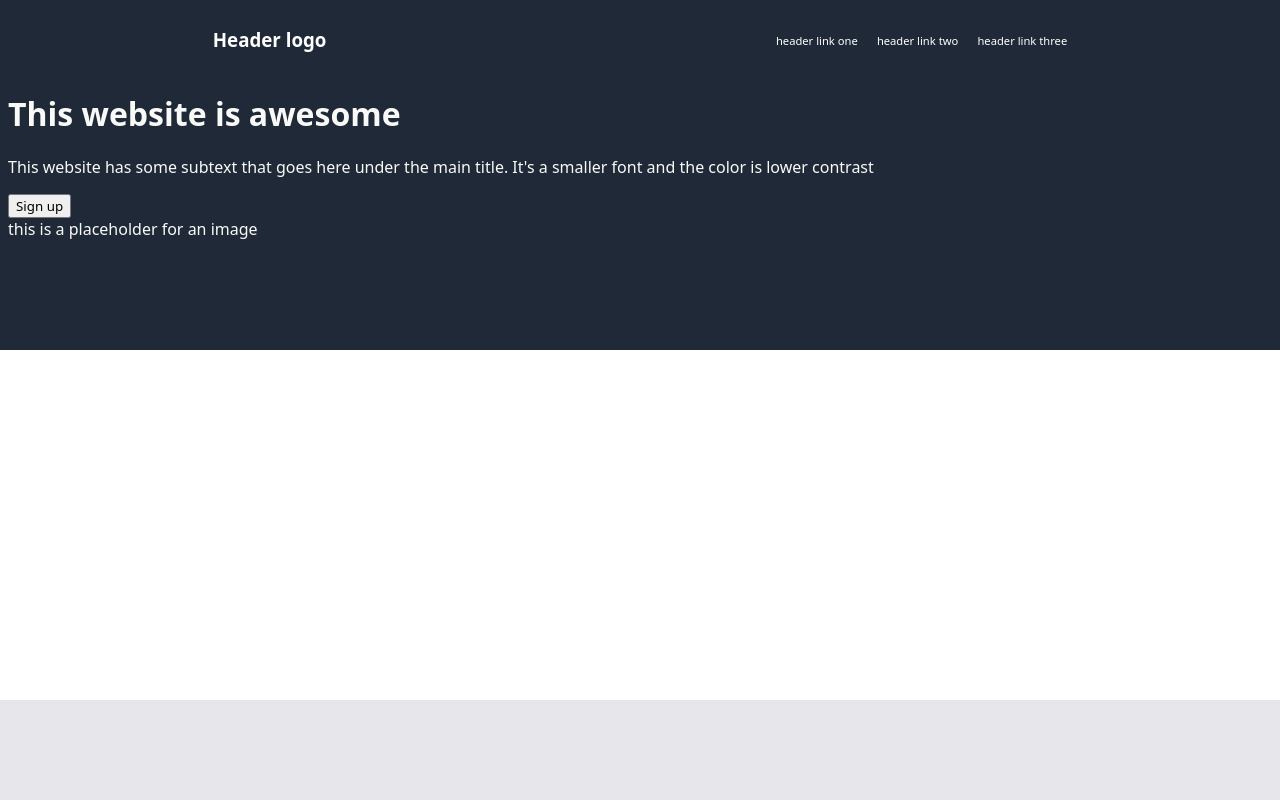
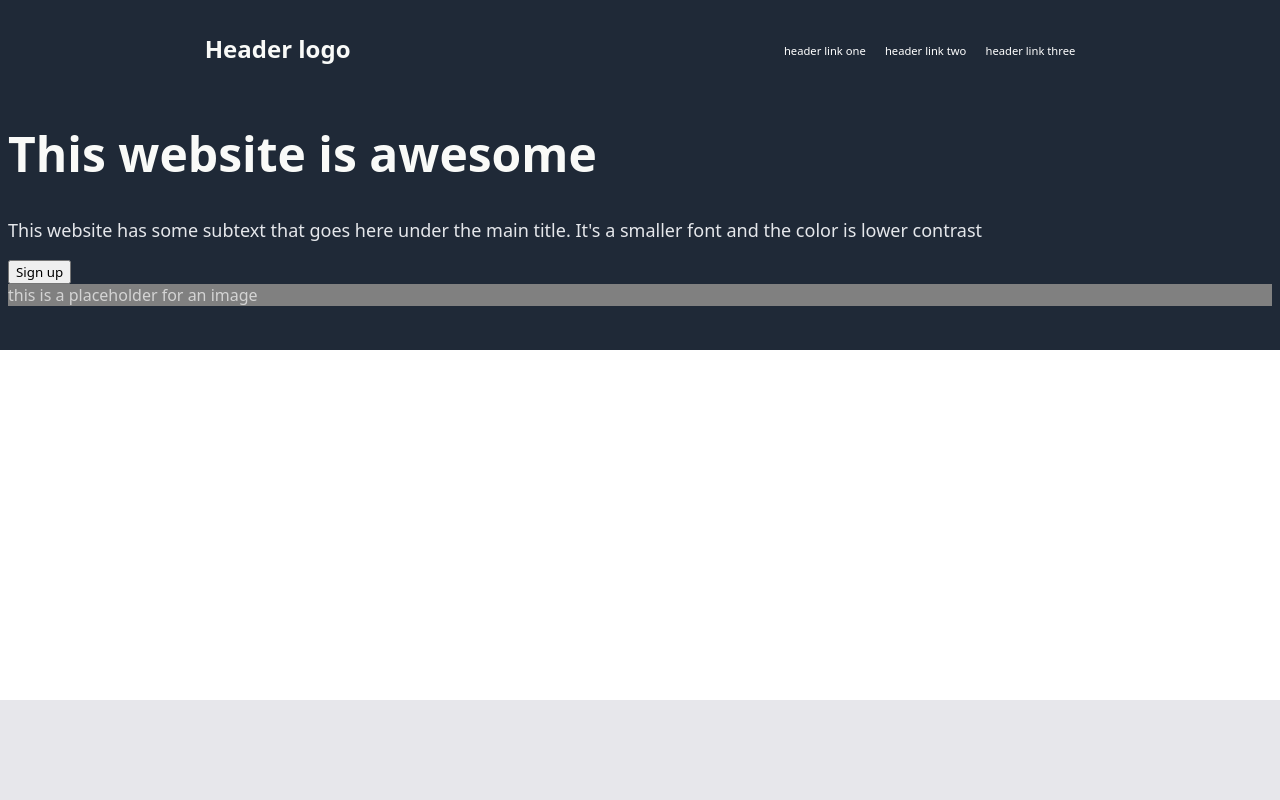
Before and after one commit to tekcar123/odin-Landing-page, a plain HTML site: page index.html in a window 1280 px wide. Shown: the top 800 px of the page. Drawn offline with Linux system fonts and the light colour scheme.

Commit message:
Set top of the page elements's sizes and colors

```diff
--- a/index.html
+++ b/index.html
@@ -20,7 +20,7 @@
         <h1 class="main-text">This website is awesome</h1>
         <p class="secondary-text">This website has some subtext that goes here under the main title. It's a smaller font and the color is lower contrast</p>
         <button class="sign-up">Sign up</button>
-        <div>this is a placeholder for an image</div>
+        <div class="image-placeholder">this is a placeholder for an image</div>
     </div>
 </body>
 </html>
--- a/style.css
+++ b/style.css
@@ -37,6 +37,22 @@ body {
 
 }
 
-.top {
+.header-logo {
     color: #F9FAF8;
+    font-size: 24px;
 }
+
+.main-text {
+    color: #F9FAF8;
+    font-size: 48px;
+}
+
+.secondary-text {
+    color: #E5E7EB;
+    font-size: 18px;
+}
+
+.image-placeholder {
+    color: lightgray;
+    background-color: gray;
+}
```
